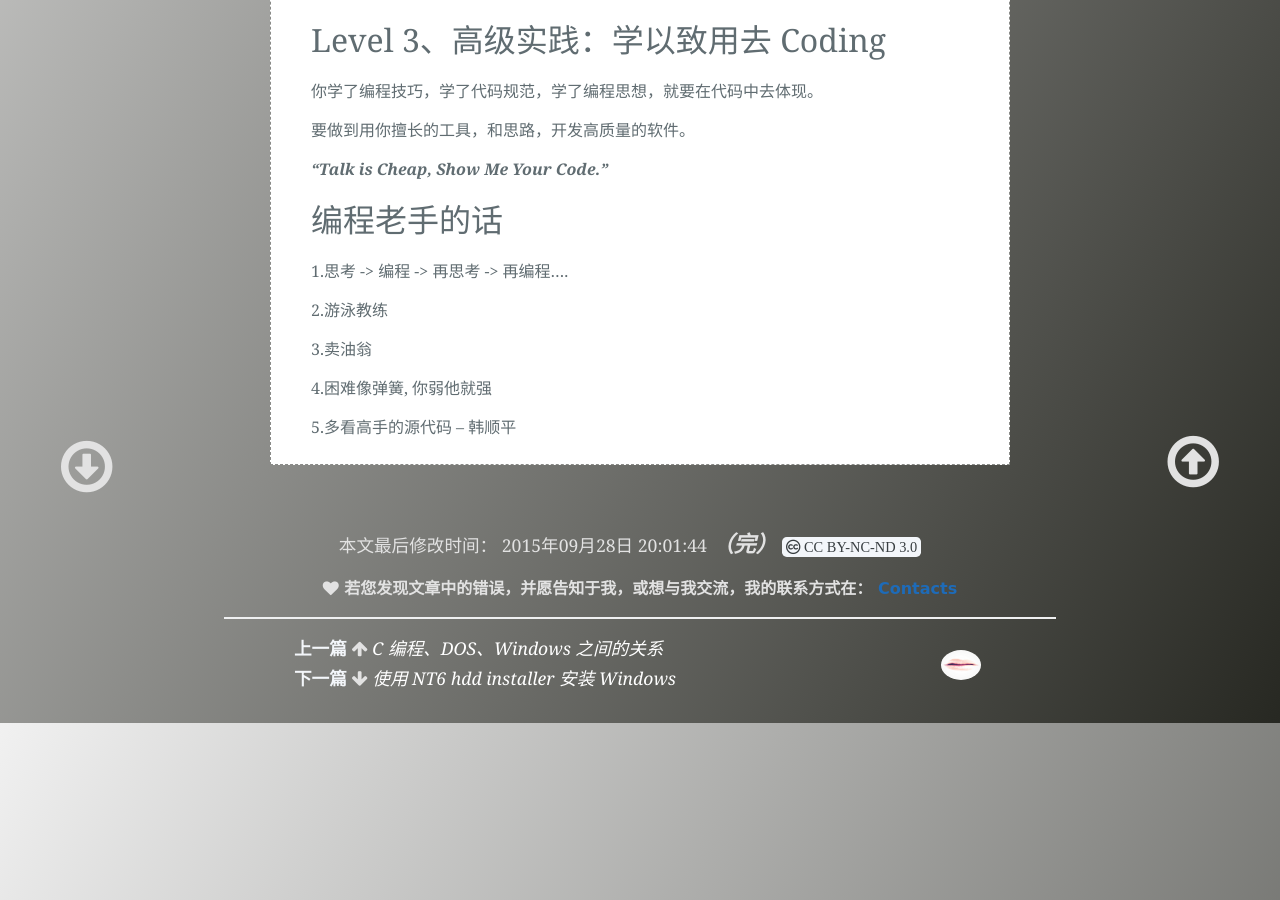
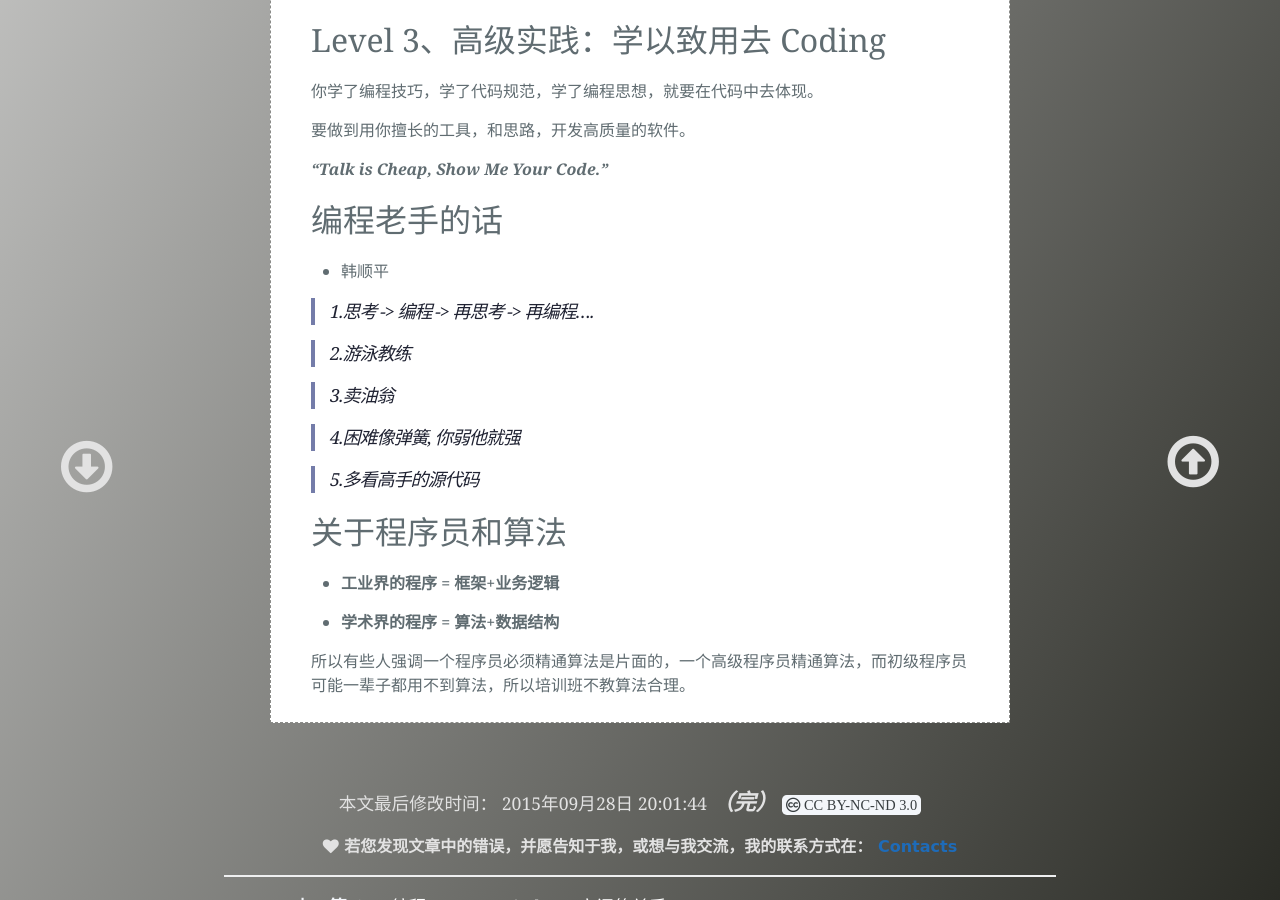
Before and after one commit to light-shadow/ckwongloy.github.io, a Jekyll site: the page built from _posts/2015-04-04-How-to-Programming.md, in a window 1280 px wide and 900 px high, scrolled down 1115 px. Built offline with Jekyll 4.4.1, drawn with Linux system fonts in a browser that asks for light colours; Markdown is read by kramdown in place of the engine named in the settings; some of the changed text lies outside the part shown.

Commit message:
normally adding

```diff
--- a/_posts/2015-04-04-How-to-Programming.md
+++ b/_posts/2015-04-04-How-to-Programming.md
@@ -11,7 +11,7 @@ latest: 2015年09月28日 20:01:44
 如何学习编程？
 -
 
-学习程序设计，我主张 **实践->理论->再实践** 的方式， ***Learn By Doing*** 是我强烈推荐并践行的学习方式。
+学习程序设计，我主张 **实践->理论->再实践** 的方式， ___Learn By Doing___是我强烈推荐并践行的学习方式，也可以说成：___In doing we learn.___
 
 Level 1、初级实践：操作编程工具
 -
@@ -54,13 +54,23 @@ Level 3、高级实践：学以致用去 Coding
 编程老手的话
 -
 
-1.思考 -> 编程 -> 再思考 -> 再编程....
+- 韩顺平
 
-2.游泳教练
+> 1.思考 -> 编程 -> 再思考 -> 再编程....
 
-3.卖油翁
+> 2.游泳教练
 
-4.困难像弹簧, 你弱他就强
+> 3.卖油翁
 
-5.多看高手的源代码
-						-- 韩顺平
+> 4.困难像弹簧, 你弱他就强
+
+> 5.多看高手的源代码
+
+关于程序员和算法
+-
+
+- **工业界的程序 = 框架+业务逻辑**
+
+- **学术界的程序 = 算法+数据结构**
+
+所以有些人强调一个程序员必须精通算法是片面的，一个高级程序员精通算法，而初级程序员可能一辈子都用不到算法，所以培训班不教算法合理。
```
Also changed, not shown: _posts/2015-06-23-Git-Brief.md (+21 -0 lines), _posts/2015-10-20-Regex-Notes.md (+18 -0 lines), _posts/2015-11-05-Linux-Basic-And-Command-Line-Personal.md (+18 -2 lines).
